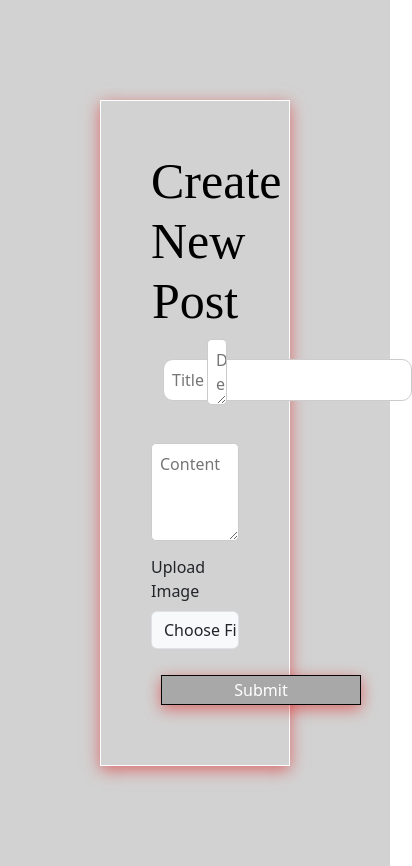
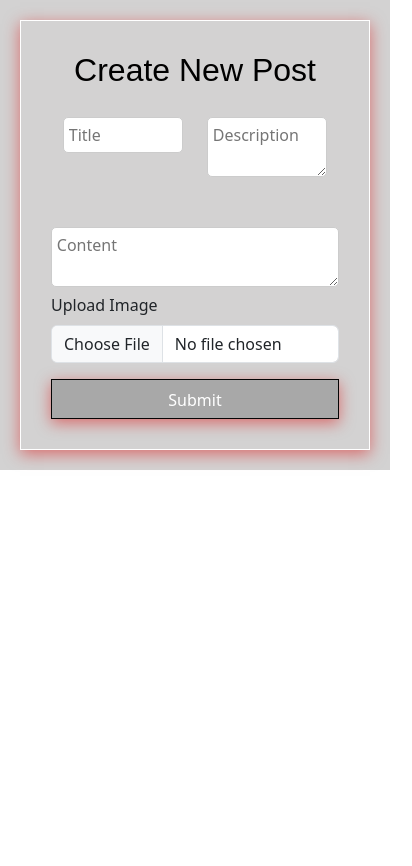
Before and after one commit to naledimuhauli/blog-website, a React (Create React App) app in the folder client/: page /new-post in a window 390 px wide. Shown: the whole page, 412 px wide, since content can reach past the window. After the commit the page ends 844 px from the top, so only its background shows below. Built offline with nearby package versions, Linux system fonts and the light colour scheme.

Commit message:
made the website responsive

```diff
--- a/client/src/App.css
+++ b/client/src/App.css
@@ -52,12 +52,12 @@ body {
 @media (max-width: 900px) {
   .content {
     position: absolute;
-    top: 65%;
+    top: 50%;
     left: 50%;
     transform: translate(-50%, -50%);
     z-index: 1.5;
     width: 45%;
-    padding: 40px 30;
+    padding: 10px;
     text-align: center;
     background-color: rgba(0, 0, 0, 0.5);
     color: #990404;
@@ -85,6 +85,37 @@ body {
     border: 1px solid black;
   }
 
+  @media (max-width: 768px) {
+    .content {
+      width: 70%;
+      top: 30%;
+      padding: 30px 0;
+      border-width: 10px;
+    }
+
+    .content .heading {
+      font-size: 30px;
+    }
+
+    .content p {
+      font-size: 20px;
+    }
+  }
+
+  /* Styling for small-sized devices (mobile phones) */
+  @media (max-width: 480px) {
+    .content {
+      width: 90%;
+      /* Full width on smaller screens */
+      padding: 20px 0;
+      /* Less padding for compact look */
+      font-size: 14px;
+      /* Reduce font size */
+      border-width: 8px;
+      /* Thinner border */
+    }
+  }
+
 
 }
 
--- a/client/src/pages/Home.js
+++ b/client/src/pages/Home.js
@@ -81,7 +81,7 @@ function Home() {
                                                     src={getImage(post.image)}
                                                     alt={post.title}
                                                     className='blog-img'
-                                                    style={{ width: '100%', height: '200px' }}
+                                                // style={{ width: '100%', height: '200px' }}
                                                 />
                                             )}
                                             <h3 className='blog-h1'>{post.title}</h3>
--- a/client/src/pages/pages.css
+++ b/client/src/pages/pages.css
@@ -78,7 +78,16 @@ html {
     box-shadow: 0px 4px 15px rgba(66, 66, 66, 0.5);
 }
 
-@media (max-width: 900px) {}
+@media (max-width: 900px) {
+    .blog-img {
+        height: 200px;
+        width: 200px;
+        border-radius: 30px;
+        display: block;
+        margin: auto;
+        align-items: center;
+    }
+}
 
 .containers {
     background-color: rgb(173, 173, 173);
@@ -155,11 +164,29 @@ html {
 }
 
 
+
+
+
+
 .form {
     background-color: rgb(211, 210, 210);
     max-width: 100%;
     max-height: 100%;
-    padding: 100px;
+    padding: 50px;
+}
+
+
+@media (max-width: 768px) {
+    .form {
+        padding: 30px;
+    }
+}
+
+
+@media (max-width: 480px) {
+    .form {
+        padding: 20px;
+    }
 }
 
 .form .new-posts {
@@ -168,47 +195,50 @@ html {
     padding: 50px;
     display: block;
     margin: auto;
-    /* align-items: center; */
     border: 1px solid white;
     box-shadow: 0px 4px 15px rgba(221, 6, 6, 0.5);
 }
 
+
+@media (max-width: 768px) {
+    .form .new-posts {
+        padding: 30px;
+        max-width: 100%;
+    }
+}
+
 .form .new-post-h1 {
     font-size: 50px;
-    font-family: poppins;
+    font-family: 'Poppins', sans-serif;
     color: black;
     text-align: center;
 }
 
-.new-post-title {
-    padding: 5px 20px;
-    border-radius: 10px;
-    margin-top: 20px;
-    padding: 0.5rem;
-    border: 1px solid #ccc;
+
+@media (max-width: 480px) {
+    .form .new-post-h1 {
+        font-size: 32px;
+    }
 }
 
-.new-post-description {
-    /* padding: 5px 60px;
-    border-radius: 10px;
-    margin-top: 20px; */
+.new-post-title,
+.new-post-description,
+.new-post-content {
+    padding: 0.5rem;
+    margin-top: 20px;
     width: 100%;
-    margin-bottom: 0.5rem;
-    padding: 0.5rem;
     border: 1px solid #ccc;
     border-radius: 5px;
 }
 
-.new-post-content {
-    /* border-radius: 10px;
-    padding: 50px 250px;
-    margin-bottom: 20px; */
-    width: 100%;
-    margin-bottom: 0.5rem;
-    padding: 0.5rem;
-    border: 1px solid #ccc;
-    border-radius: 5px;
-    padding-bottom: 40px;
+
+@media (max-width: 480px) {
+
+    .new-post-title,
+    .new-post-description,
+    .new-post-content {
+        padding: 0.3rem;
+    }
 }
 
 .submit {
@@ -217,9 +247,18 @@ html {
     border: 1px solid rgb(5, 5, 5);
     box-shadow: 0px 4px 15px rgba(221, 6, 6, 0.5);
     margin: 10px;
-    padding: 10pxpx;
+    padding: 10px;
     width: 200px;
-    height: 30px;
+    height: 40px;
+    display: block;
+    margin: auto;
+}
 
 
+@media (max-width: 480px) {
+    .submit {
+        width: 100%;
+        padding: 8px;
+        font-size: 16px;
+    }
 }
```
